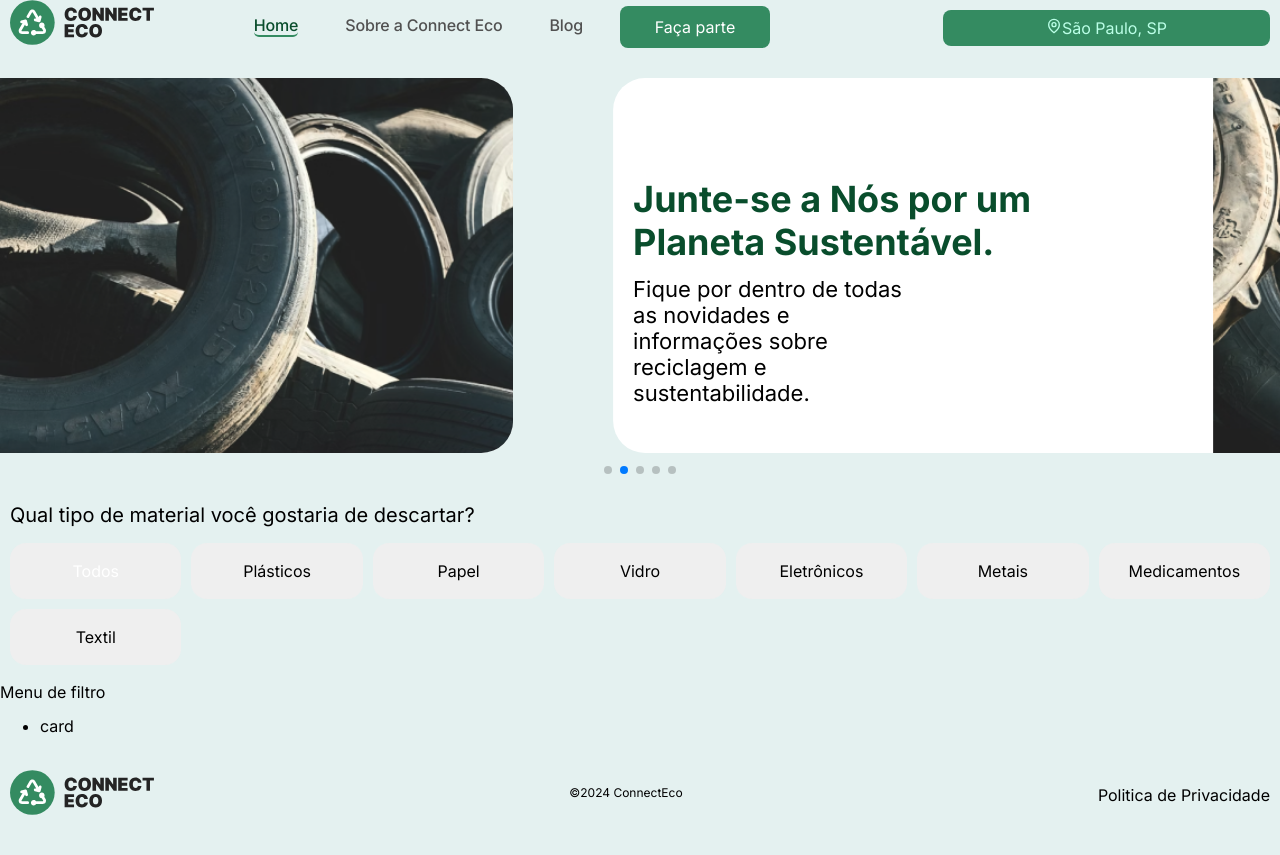
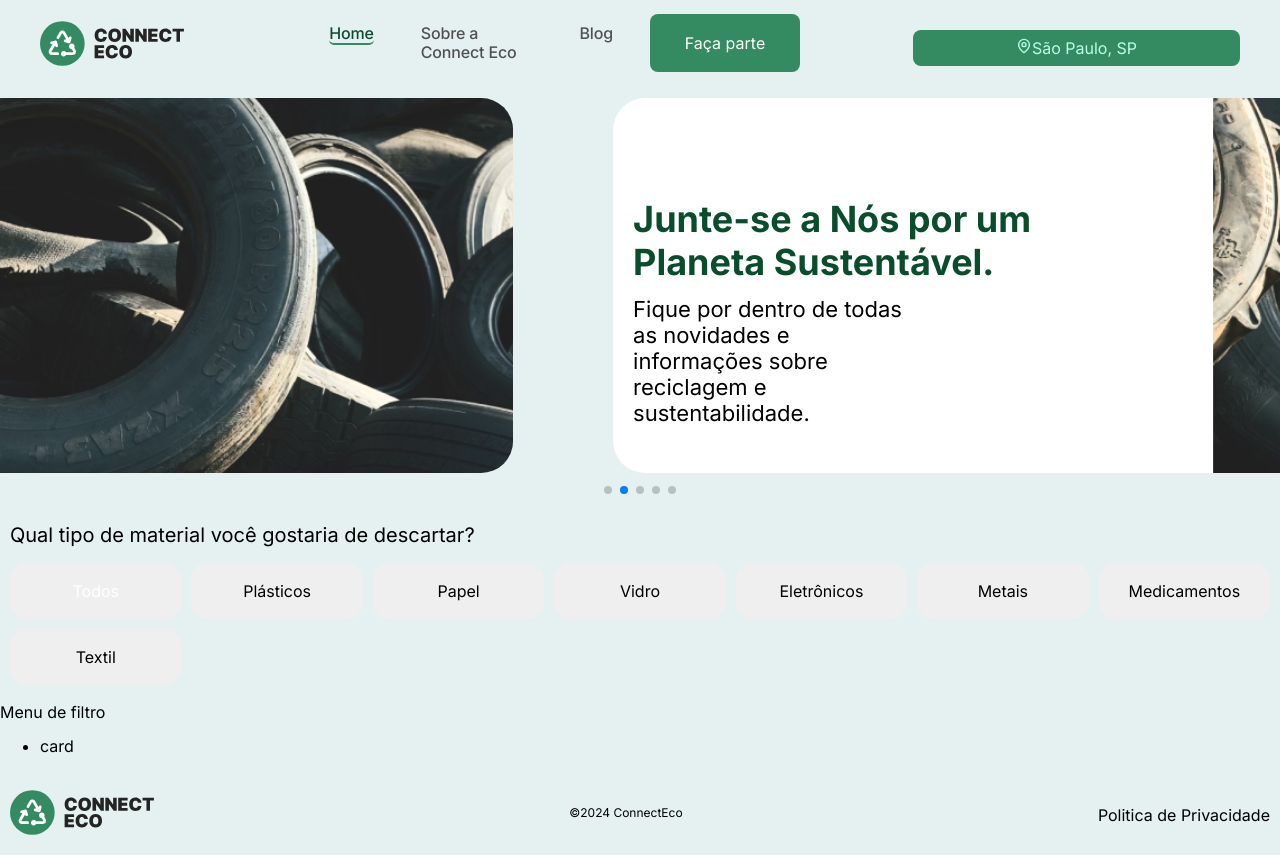
Before and after one commit to Connect-Eco/connecteco, a Next.js app: page / in a window 1280 px wide. Built offline with nearby package versions, Linux system fonts and the light colour scheme.

Commit message:
refatorando css nav

```diff
--- a/src/components/header/header.css
+++ b/src/components/header/header.css
@@ -1,45 +1,44 @@
-.header__container {
-  padding: 0 10px;
-}
+/* styles/header.css */
 
-@media (min-width: 640px) {
-}
-
-@media (min-width: 768px) {
-}
-
-@media (min-width: 1024px) {
-}
-
-@media (min-width: 768px ){
+/* Estilos Mobile First */
 .header {
   display: flex;
-    margin: 0 auto;
+  flex-direction: column;
+  align-items: center;
   width: 100%;
-    height: 77px;
+  height: auto;
+  padding: 10px 0;
+  margin-top: 20px;
 }
 
 .header__container {
   display: flex;
+  flex-direction: column;
   width: 100%;
-    align-self: center;
-    justify-content: space-between;
+  align-items: center;
+  justify-content: center;
 }
+
 .header__container__content {
   display: flex;
-    justify-content: space-between;
-    width: 750px;
-    height: 45px;
+  flex-direction: column;
+  width: 100%;
+  height: auto;
+  align-items: center;
 }
+
 .nav {
-    margin: 0 0 0 32px;
+  margin-top: 10px;
 }
+
 .nav__menu {
   list-style: none;
   display: flex;
-    gap: 47px;
+  flex-direction: column;
+  gap: 10px;
 }
-  .nav__menu__link{
+
+.nav__menu__link {
   text-decoration: none;
   font-family: Inter;
   text-align: left;
@@ -48,30 +47,74 @@
   line-height: 19.36px;
   letter-spacing: -0.01em;
 }
+
 .nav__menu__link-active {
   border-bottom: 2px solid #348b61;
   border-radius: 5px;
   color: #094d2c;
 }
+
 .nav__menu__link-inactive {
   color: #515151;
 }
+
 .nav__menu__btn {
-    margin: -10px;
   background-color: #348b61;
   color: #fff;
   border: none;
-    width: 150px;
+  width: 100%;
+  max-width: 150px;
   padding: 12px;
   border-radius: 8px;
+  margin-top: 10px;
 }
-  .location{
-    width: 327px;
+
+.location {
+  width: 100%;
+  max-width: 327px;
   height: 36px;
   background: #348B61;
   border-radius: 8px;
   border: none;
   color: #BBFFE7;
-    margin: 10px 0 0;
+  margin-top: 10px;
+}
+
+/* Estilos para telas maiores (min-width: 768px) */
+@media (min-width: 768px) {
+  .header {
+    flex-direction: row;
+    height: 77px;
+    padding: 0;
+    margin-top: 20px;
+    justify-content: center;
+  }
+
+  .header__container {
+    flex-direction: row;
+    justify-content: space-between;
+    align-items: center;
+    width: 100%;
+    max-width: 1200px;
+  }
+
+  .header__container__content {
+    flex-direction: row;
+    justify-content: space-between;
+    width: 750px;
+    height: 45px;
+  }
+
+  .nav {
+    margin: 0 0 0 32px;
+  }
+
+  .nav__menu {
+    flex-direction: row;
+    gap: 47px;
+  }
+
+  .nav__menu__btn {
+    margin: -10px;
   }
 }
```
Lines whose indentation alone changed are shown as unchanged.
